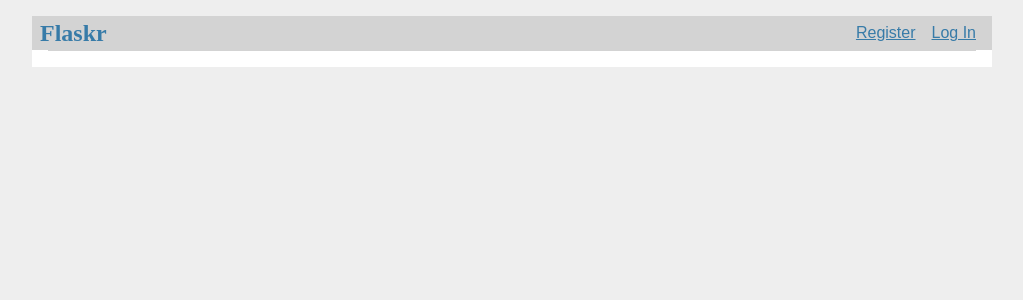
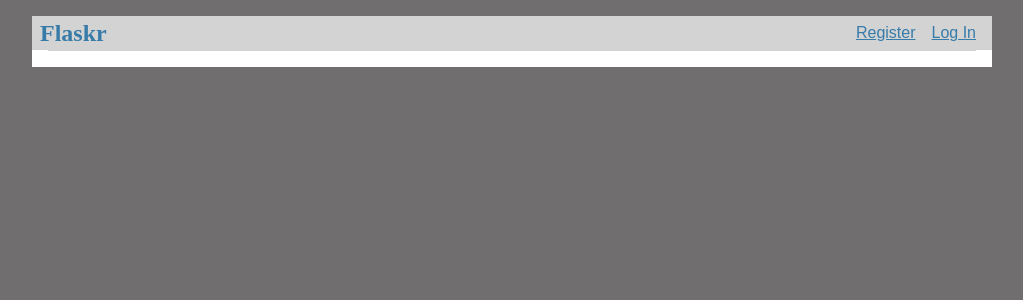
Before and after one commit to GaecKo/P2_Vincent_9, a Python web app: template flask-tutorial/flaskr/templates/base.html in a window 1280 px wide. Shown: the top 300 px of the page, without its empty margins (128-1151 px from the left). Run offline with Jinja, Linux system fonts and the light colour scheme; the template is opened without the code that fills it, so the values that code supplies are empty.

Commit message:
tried some different styles

```diff
--- a/flask-tutorial/flaskr/static/style.css
+++ b/flask-tutorial/flaskr/static/style.css
@@ -1,4 +1,4 @@
-html { font-family: sans-serif; background: #eee; padding: 1rem; }
+html { font-family: sans-serif; background: rgb(112, 110, 110); padding: 1rem; }
 body { max-width: 960px; margin: 0 auto; background: white; }
 h1 { font-family: serif; color: #377ba8; margin: 1rem 0; }
 a { color: #377ba8; }
```
